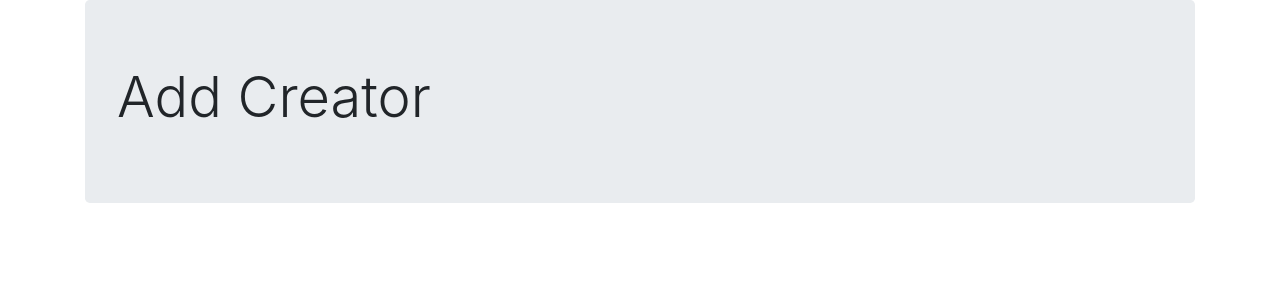
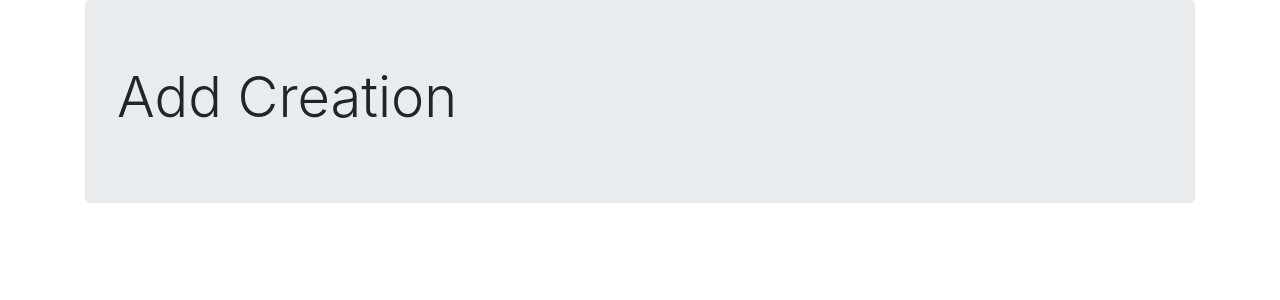
Before and after one commit to trainingmb/inadis, a Flask app: page /app/v1/newcreator in a window 1280 px wide. Shown: the part 56-356 px from the top of the page. Run offline with Flask 3, Linux system fonts and the light colour scheme.

Commit message:
Update create_creator.html

```diff
--- a/app/v1/templates/user/create_creator.html
+++ b/app/v1/templates/user/create_creator.html
@@ -4,10 +4,10 @@
 <!-- templates/user/create_creator.html -->
 
 {% block title%}
-Add Creator
+Add Creation
 {% endblock %}
 
-{% block wrapper%}<div align="centre"><h1 class="display-4">Add Creator</h1></div>{% endblock %}
+{% block wrapper%}<div align="centre"><h1 class="display-4">Add Creation</h1></div>{% endblock %}
 {% block content %}
 <div class="content-section">
 	{% include 'includes/_formerror.html' %}
```
